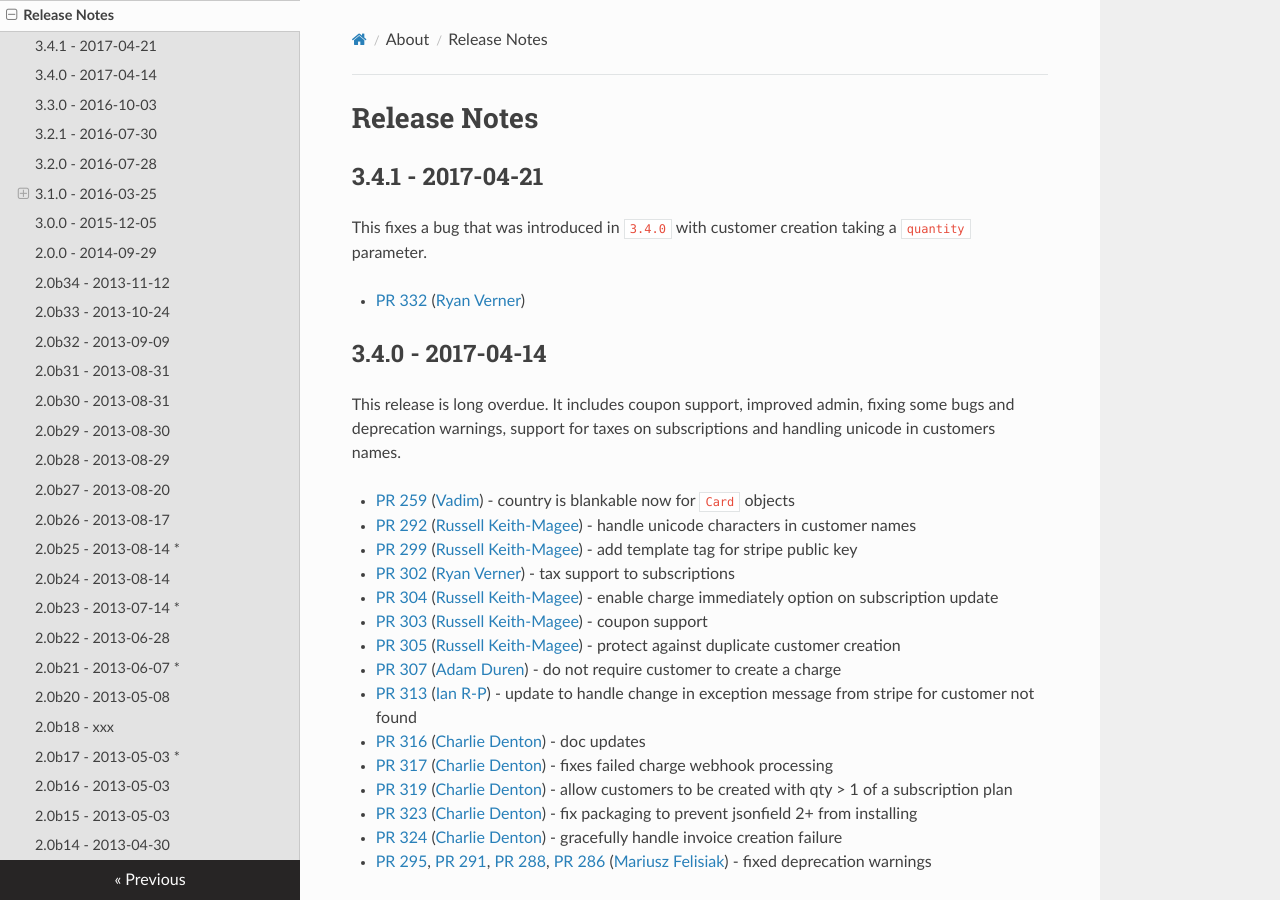
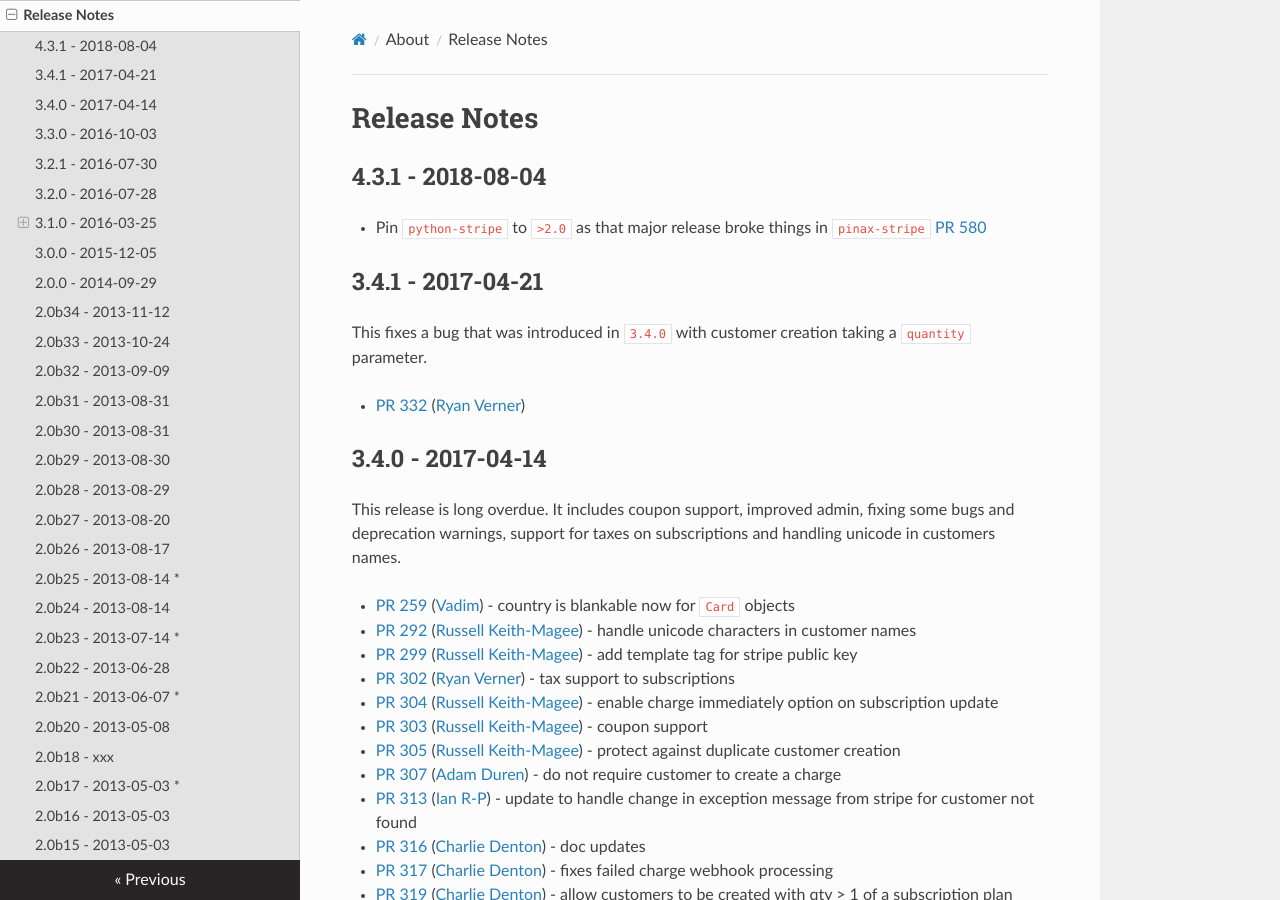
Before and after one commit to pinax/pinax-stripe-light, an MkDocs documentation site: the page built from docs/about/release-notes.md, in a window 1280 px wide and 900 px high. Built offline with MkDocs 1.6.1, drawn with Linux system fonts in a browser that asks for light colours; nearby versions of some CDN libraries; old or Windows-style settings are respelled for this version of MkDocs.

Commit message:
Only need a hotfix bump as this is really just a packaging tweak

```diff
--- a/docs/about/release-notes.md
+++ b/docs/about/release-notes.md
@@ -1,4 +1,9 @@
 # Release Notes
+
+## 4.3.1 - 2018-08-04
+
+* Pin `python-stripe` to `>2.0` as that major release broke things in `pinax-stripe` [PR 580](https://github.com/pinax/pinax-stripe/pull/580)
+
 
 ## 3.4.1 - 2017-04-21
 
--- a/setup.py
+++ b/setup.py
@@ -63,7 +63,7 @@ setup(
     author_email=AUTHOR_EMAIL,
     description=DESCRIPTION,
     long_description=LONG_DESCRIPTION,
-    version="4.3.0",
+    version="4.3.1",
     license="MIT",
     url=URL,
     packages=find_packages(),
```
